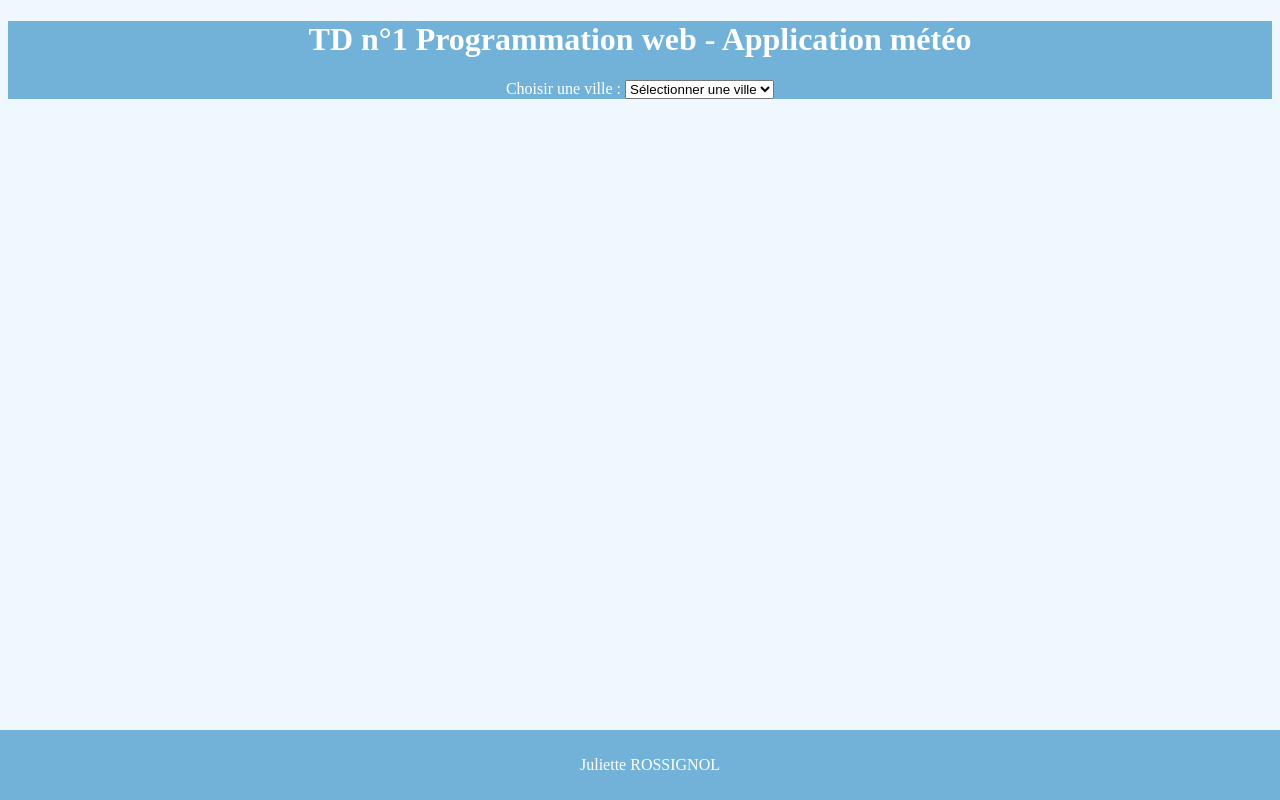
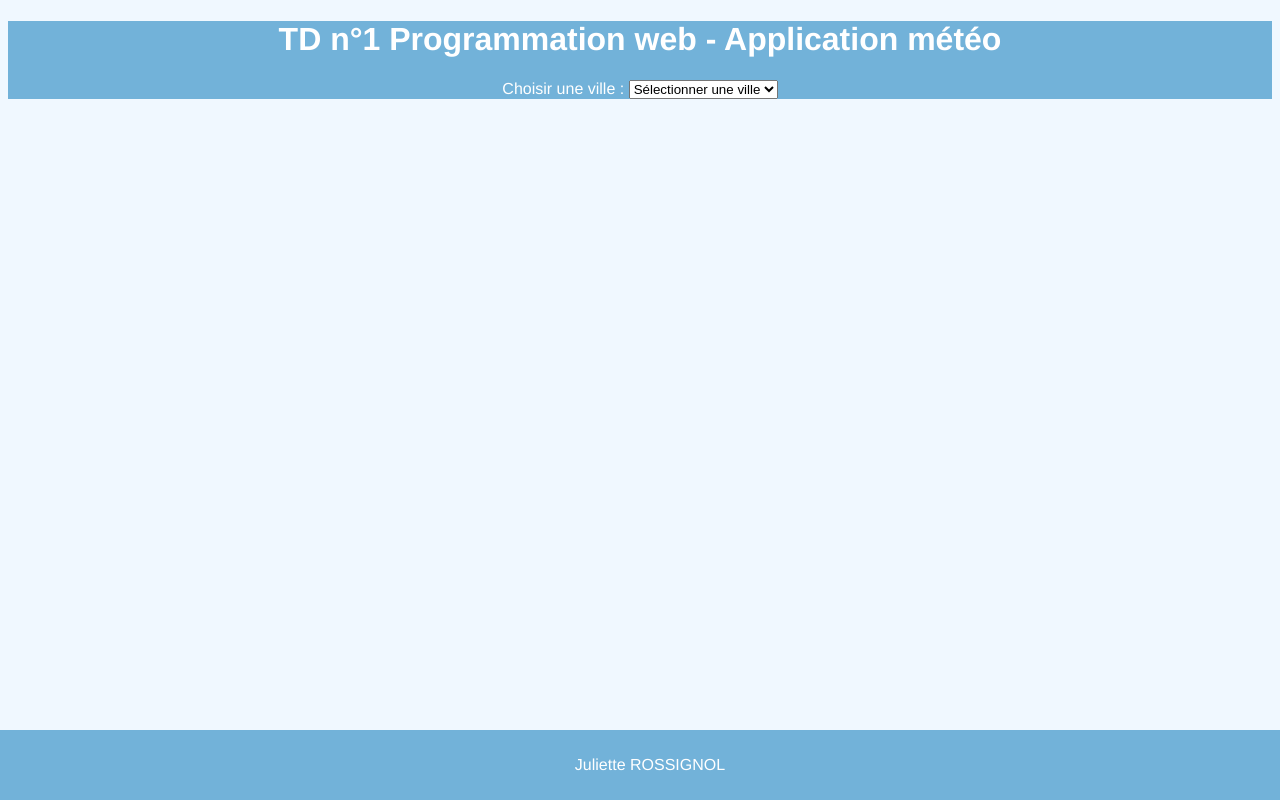
Before and after one commit to julietterssgnl/julietterssgnl.github.io, a plain HTML site: page index.html in a window 1280 px wide. Drawn offline with Linux system fonts and the light colour scheme.

Commit message:
Update style.css

```diff
--- a/style.css
+++ b/style.css
@@ -17,6 +17,7 @@ footer {
 
 body {
     background-color: #F0F8FF;
+	font-family: Helvetica ;
 }
 
 
```
